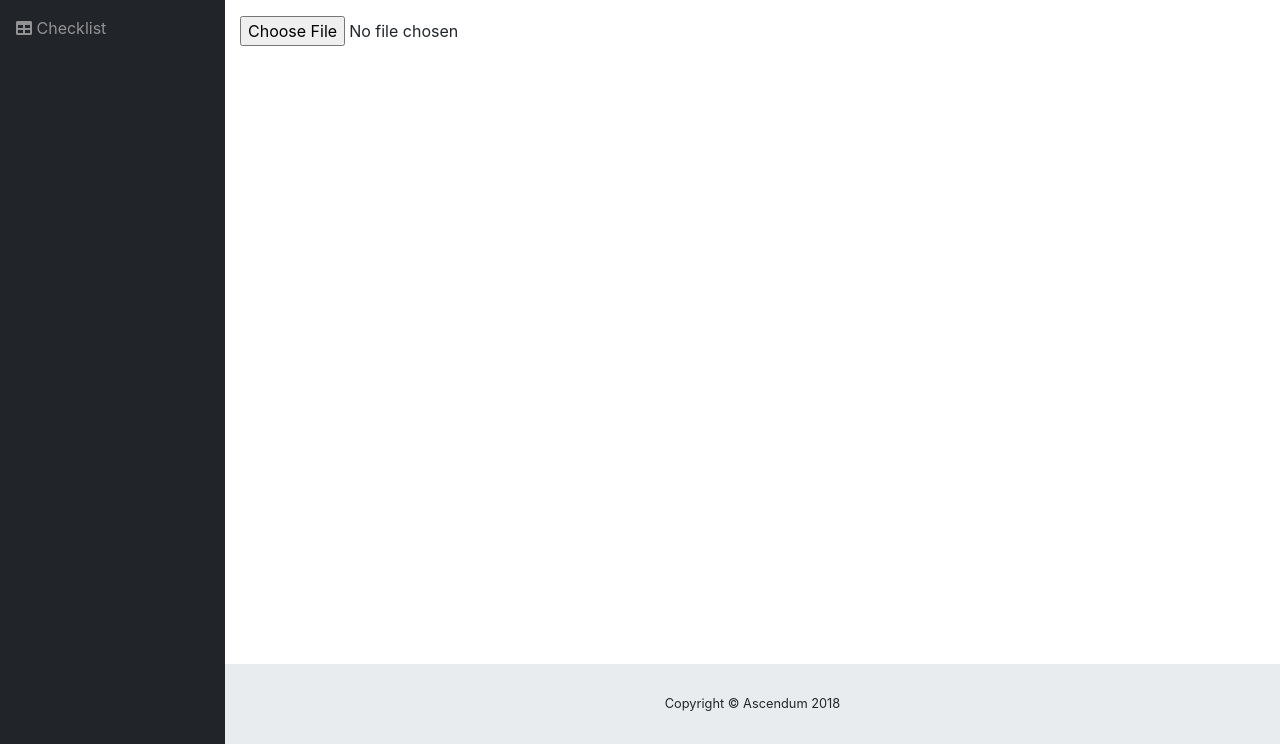
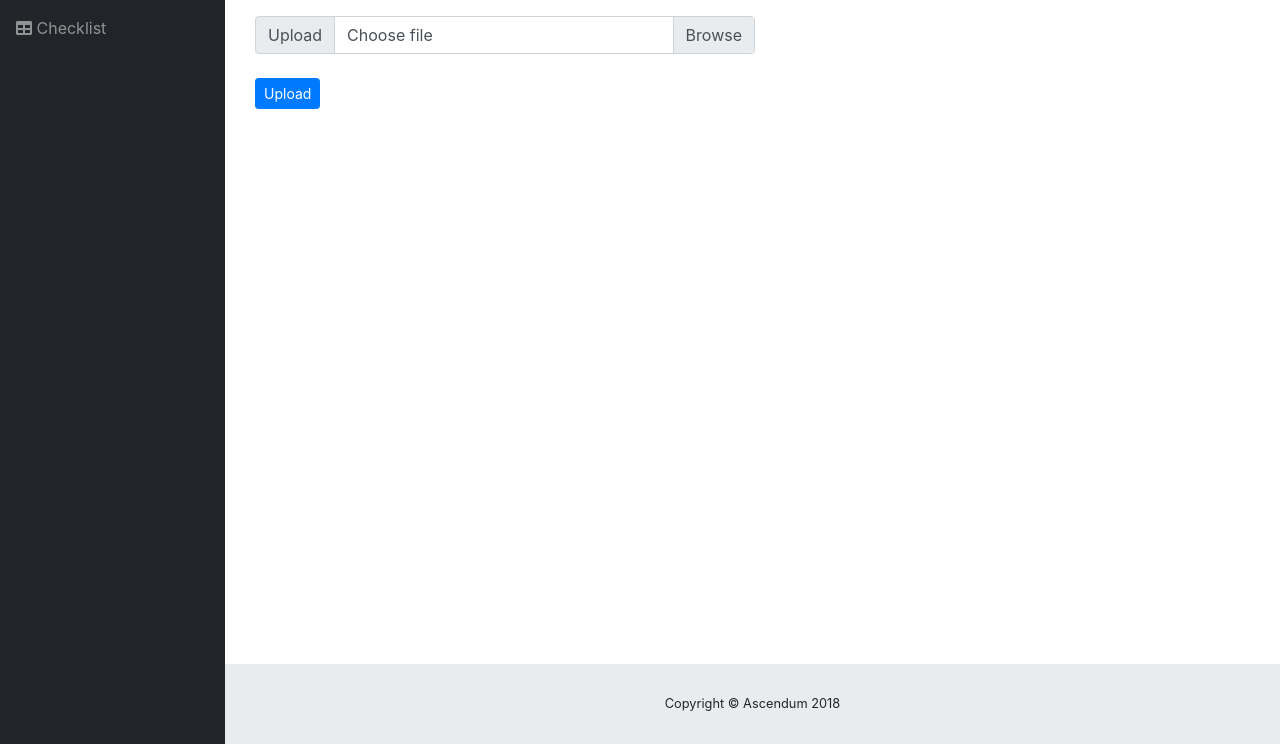
Before and after one commit to PatelKrunal0710/Trailing_Doc, a Django app: page /Fileupload in a window 1280 px wide. Shown: the part 56-800 px from the top of the page. Run offline with Django 3.2, Linux system fonts and the light colour scheme; parts of the project's set-up code (start-up, migrations or seed data) failed here and were passed over; some libraries are stand-ins or nearby versions.

Commit message:
Uploadfile Modification

```diff
--- a/Processing/Templates/Fileupload.html
+++ b/Processing/Templates/Fileupload.html
@@ -1,6 +1,6 @@
 {% extends 'blank.html' %}
 {% block body %}
-<!-- <form method="POST" action="{% url 'Fileupload' %}" enctype="multipart/form-data">
+<form method="POST" action="{% url 'Fileupload' %}" enctype="multipart/form-data">
   {% csrf_token %}
   <div class="container">
     <div class="input-group border-rounded =1" style="width:500px">
@@ -8,14 +8,11 @@
         <span class="input-group-text" id="inputGroupFileAddon01">Upload</span>
       </div>
       <div class="custom-file">
-        <input type="file" class="custom-file-input" id="File" aria-describedby="inputGroupFileAddon01" onchange="return onChangeFileInput(this)">
-        <label class="custom-file-label" for="File">Choose file</label>
+        <input type="file" class="custom-file-input" id="file" name='file' aria-describedby="inputGroupFileAddon01" onchange="return onChangeFileInput(this)">
+        <label class="custom-file-label" for="file">Choose file</label>
       </div>
     </div></br>
     <button class="btn btn-primary btn-sm">Upload</button>
   </div>
-</form> -->
-
-<input type="file">
-
+</form>
 {% endblock %}
--- a/Processing/models.py
+++ b/Processing/models.py
@@ -3,9 +3,10 @@ from django.contrib.auth.models import User
 
 class Fileinfo(models.Model):
     Upload_Date = models.DateTimeField()
+    Sr_No = models.IntegerField()
     Loan_No = models.IntegerField()
+    MM_Loan = models.CharField(max_length=254)
     Borrower_lname = models.CharField(max_length=254)
-    State = models.CharField(max_length=254)
     File_process = models.IntegerField(blank=True, null=True,default=0)
     File_note = models.CharField(max_length=254,blank=True, null=True)
     File_status = models.CharField(max_length=254, blank=True, null=True)
@@ -16,7 +17,10 @@ class Fileinfo(models.Model):
     Qc_userid = models.CharField(max_length=254, blank=True, null=True)
     Qc_sdate = models.DateTimeField(blank=True, null=True)
     Qc_edate = models.DateTimeField(blank=True, null=True)
+    Process_Type = models.CharField(max_length=254)
     Checklist = models.CharField(max_length=254)
+    File_name = models.CharField(max_length=254)
+    Priority = models.IntegerField()
 
     def __str__(self):
         return str(self.Loan_No)
--- a/Processing/views.py
+++ b/Processing/views.py
@@ -37,24 +37,28 @@ def Fileupload(request):
         io_string = io.StringIO(data_set)
         print(io_string)
         next(io_string)
-        # for column in csv.reader(io_string, delimiter=',', quotechar="|"):
-        #     _, created = Fileinfo.objects.update_or_create(
-        #         Loan_No=column[0],
-        #         Borrower_lname=column[1],
-        #         State=column[2],
-        #         Checklist=column[3],
-        #         Upload_Date = datetime.datetime.now(),
-        #     )
+        for column in csv.reader(io_string, delimiter=',', quotechar="|"):
+            _, created = Fileinfo.objects.update_or_create(
+                Upload_Date = datetime.datetime.now(),
+                Sr_No = column[0],
+                Loan_No =column[1],
+                MM_Loan = column[2],
+                Borrower_lname=column[3],
+                Process_Type = column[4],
+                Checklist=column[5],
+                File_name = csv_file,
+                Priority = column[7],
+            )
         return render(request, "Fileupload.HTML")
     return render(request, "Fileupload.HTML")
 
 
 def Checklist(request):
     lno = Fileinfo.objects.filter(File_process=0).first()
-    # lno.File_process = 2
-    # lno.Proc_userid = str(request.user)
-    # lno.Proc_sdate = datetime.datetime.now()
-    # lno.save()
+    lno.File_process = 2
+    lno.Proc_userid = str(request.user)
+    lno.Proc_sdate = datetime.datetime.now()
+    lno.save()
     chk = Checklist_Master.objects.filter(Checklist_type = lno.Checklist).order_by('View_no')
     return render(request,'BCD.html',{'lno':lno,'chk':chk})
 
```
Also changed, not shown: Processing/migrations/0001_initial.py, Processing/migrations/0002_auto_20190709_0128.py (deleted), Processing/migrations/0003_auto_20190709_0132.py (deleted), Processing/migrations/0004_auto_20190709_2326.py (deleted), Processing/migrations/0005_auto_20190712_2245.py (deleted), Processing/migrations/0006_userprofile.py (deleted), Processing/migrations/0007_fileinfo_file_note.py (deleted), Processing/migrations/0008_auto_20190718_2233.py (deleted), db.sqlite3 (deleted).
